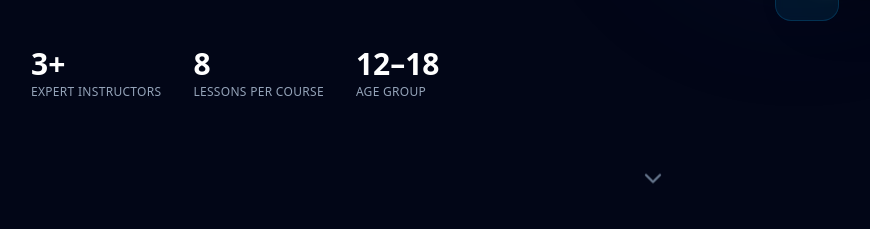
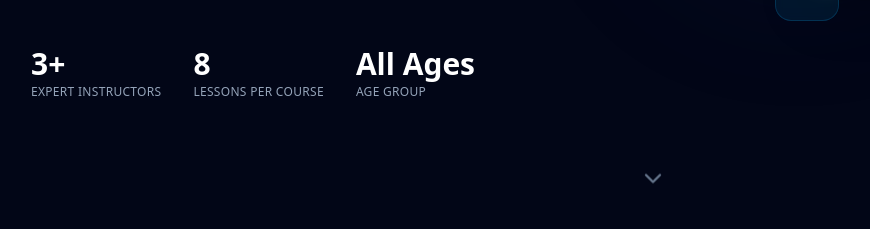
Before and after one commit to Mujtaba366/prime-vertix-group-draft, a Flask app: page / in a window 1280 px wide. Shown: the part 742-971 px from the top of the page, without its empty margins (1-871 px from the left). Run offline with Flask 3, Linux system fonts and the light colour scheme; some libraries are stand-ins or nearby versions.

Commit message:
other fix

```diff
--- a/app.py
+++ b/app.py
@@ -35,8 +35,8 @@ LESSON_INFO = {
     'title': 'Introduction to AI Vision with Python',
     'topics': ['Face tracking', 'Hand tracking', 'Body tracking', 'Object tracking'],
     'price_usd': 80,
-    'age_min': 12,
-    'age_max': 18,
+    'age_min': None,
+    'age_max': None,
     'requirements': ['Computer with webcam', 'Python 3.8+', 'Google Chrome or Firefox', 'Basic Python knowledge'],
     'schedule': [
         '21 Jun 2025, 10:00 - 11:00 (Botany Library focus room 21)',
@@ -123,14 +123,14 @@ services = [
   },
 ]
 sessions = [
-  { "num": 1, "date": 'Sat, 21 Jun 2026' },
-  { "num": 2, "date": 'Sat, 28 Jun 2026' },
-  { "num": 3, "date": 'Sat, 05 Jul 2026' },
-  { "num": 4, "date": 'Sat, 12 Jul 2026' },
-  { "num": 5, "date": 'Sat, 19 Jul 2026' },
-  { "num": 6, "date": 'Sat, 26 Jul 2026' },
-  { "num": 7, "date": 'Sat, 02 Aug 2026' },
-  { "num": 8, "date": 'Sat, 09 Aug 2026' },
+  { "num": 1, "date": 'Sun, 21 Jun 2026' },
+  { "num": 2, "date": 'Sun, 28 Jun 2026' },
+  { "num": 3, "date": 'Sun, 05 Jul 2026' },
+  { "num": 4, "date": 'Sun, 12 Jul 2026' },
+  { "num": 5, "date": 'Sun, 19 Jul 2026' },
+  { "num": 6, "date": 'Sun, 26 Jul 2026' },
+  { "num": 7, "date": 'Sun, 02 Aug 2026' },
+  { "num": 8, "date": 'Sun, 09 Aug 2026' },
 ]
 
 topics = [
--- a/templates/index.html
+++ b/templates/index.html
@@ -153,7 +153,7 @@
                 <span class="text-slate-400 text-xs font-medium uppercase tracking-wide mt-0.5">Lessons Per Course</span>
               </div>
               <div class="flex flex-col">
-                <span class="text-3xl font-display font-bold text-white">12–18</span>
+                <span class="text-3xl font-display font-bold text-white">All Ages</span>
                 <span class="text-slate-400 text-xs font-medium uppercase tracking-wide mt-0.5">Age Group</span>
               </div>
             </div>
@@ -352,7 +352,7 @@
           </div>
           <h2 class="font-display text-4xl lg:text-5xl font-bold text-white mb-5 max-w-3xl mx-auto leading-tight">{{ lesson.title }}</h2>
           <p class="text-slate-300 text-xl font-medium">Face, Hand, Body & Object Tracking</p>
-          <p class="text-slate-400 text-base mt-3 max-w-xl mx-auto">A practical, hands-on course covering the fundamentals of computer vision and AI tracking using Python. Perfect for students aged 12–18 with basic computer skills.</p>
+          <p class="text-slate-400 text-base mt-3 max-w-xl mx-auto">A practical, hands-on course covering the fundamentals of computer vision and AI tracking using Python. Perfect for learners of all ages with basic computer skills.</p>
         </div>
 
         <div class="grid lg:grid-cols-3 gap-8">
@@ -379,7 +379,7 @@
               </div>
               <div class="flex items-start gap-4 bg-white/3 border border-white/8 rounded-xl p-4">
                 <div class="w-9 h-9 rounded-lg bg-brand-500/15 flex items-center justify-center flex-shrink-0 mt-0.5"><i data-lucide="users" class="text-brand-400 w-4 h-4"></i></div>
-                <div><div class="text-slate-400 text-xs font-medium uppercase tracking-wide">Age Group</div><div class="text-white text-sm font-medium mt-0.5">{{ lesson.age_min }} – {{ lesson.age_max }} years old</div></div>
+                <div><div class="text-slate-400 text-xs font-medium uppercase tracking-wide">Age Group</div><div class="text-white text-sm font-medium mt-0.5">{% if lesson.age_min and lesson.age_max %}{{ lesson.age_min }} – {{ lesson.age_max }} years old{% else %}All ages welcome{% endif %}</div></div>
               </div>
               <div class="flex items-start gap-4 bg-white/3 border border-white/8 rounded-xl p-4">
                 <div class="w-9 h-9 rounded-lg bg-brand-500/15 flex items-center justify-center flex-shrink-0 mt-0.5"><i data-lucide="monitor" class="text-brand-400 w-4 h-4"></i></div>
@@ -571,12 +571,12 @@
             <div class="bg-gradient-to-br from-brand-900/40 to-slate-900/40 border border-brand-700/30 rounded-2xl p-6">
               <div class="text-brand-300 text-xs font-bold uppercase tracking-widest mb-2">Enrolment Open</div>
               <h4 class="font-display font-bold text-white text-lg mb-2">AI Vision with Python</h4>
-              <p class="text-slate-400 text-sm leading-relaxed mb-4">Starting June 21, 2026 at Botany Library. NZ$80 for all 8 sessions. Ages 12–18.</p>
+              <p class="text-slate-400 text-sm leading-relaxed mb-4">Starting June 21, 2026 at Botany Library. NZ$80 for all 8 sessions. All ages welcome.</p>
               <div class="flex flex-wrap gap-2">
                 <span class="text-xs text-brand-300 bg-brand-600/15 border border-brand-600/25 rounded-full px-3 py-1">NZ$80 Total</span>
                 <span class="text-xs text-brand-300 bg-brand-600/15 border border-brand-600/25 rounded-full px-3 py-1">8 Sessions</span>
-                <span class="text-xs text-brand-300 bg-brand-600/15 border border-brand-600/25 rounded-full px-3 py-1">Ages 12–18</span>
-                <span class="text-xs text-brand-300 bg-brand-600/15 border border-brand-600/25 rounded-full px-3 py-1">Saturdays</span>
+                <span class="text-xs text-brand-300 bg-brand-600/15 border border-brand-600/25 rounded-full px-3 py-1">All Ages</span>
+                <span class="text-xs text-brand-300 bg-brand-600/15 border border-brand-600/25 rounded-full px-3 py-1">Sundays</span>
               </div>
             </div>
           </div>
```
